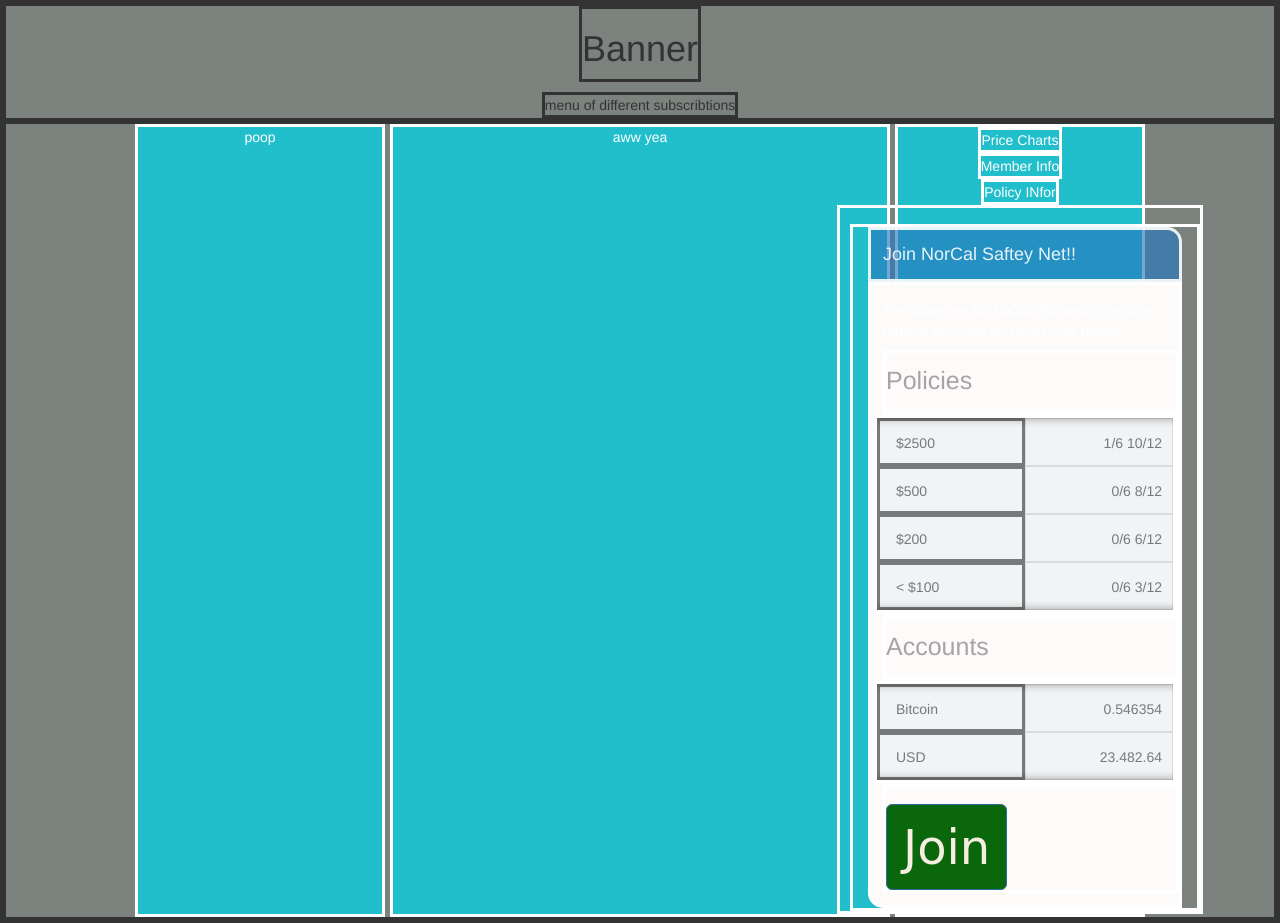
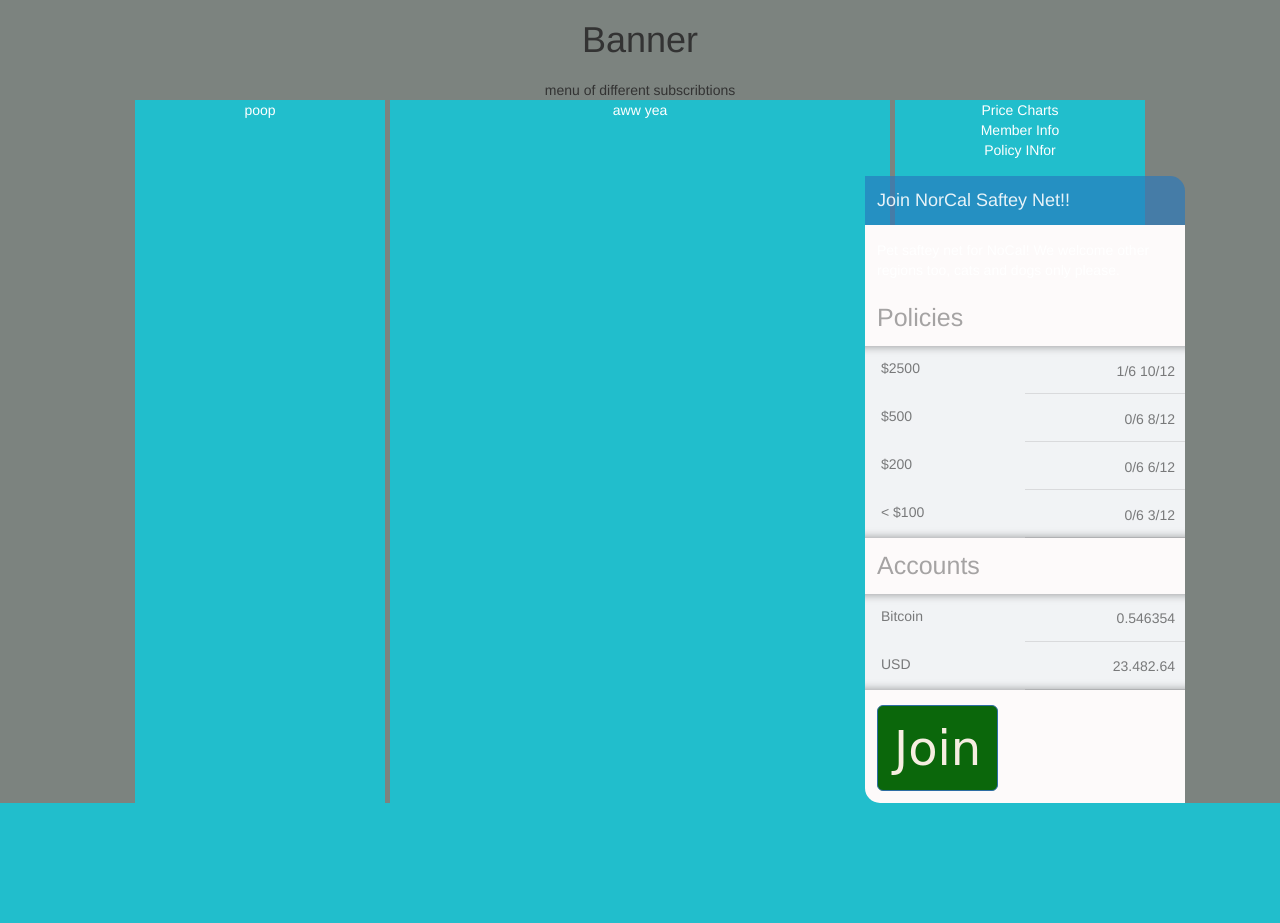
Before and after one commit to amovfx/artemiss, a Flask app: page /tribelayout in a window 1280 px wide. After the commit the page ends 803 px from the top, so only its background shows below. Run offline with Flask 2, Linux system fonts and the light colour scheme; some libraries are stand-ins or nearby versions; some web fonts are replaced.

Commit message:
removed borders

```diff
--- a/flaskserv/socialnet/tribes/templates/tribe_layout.html
+++ b/flaskserv/socialnet/tribes/templates/tribe_layout.html
@@ -34,9 +34,6 @@
 
 <style>
 
-    div {
-        border-style: solid;
-    }
 
     .grid-layout {
         display: grid;
```
